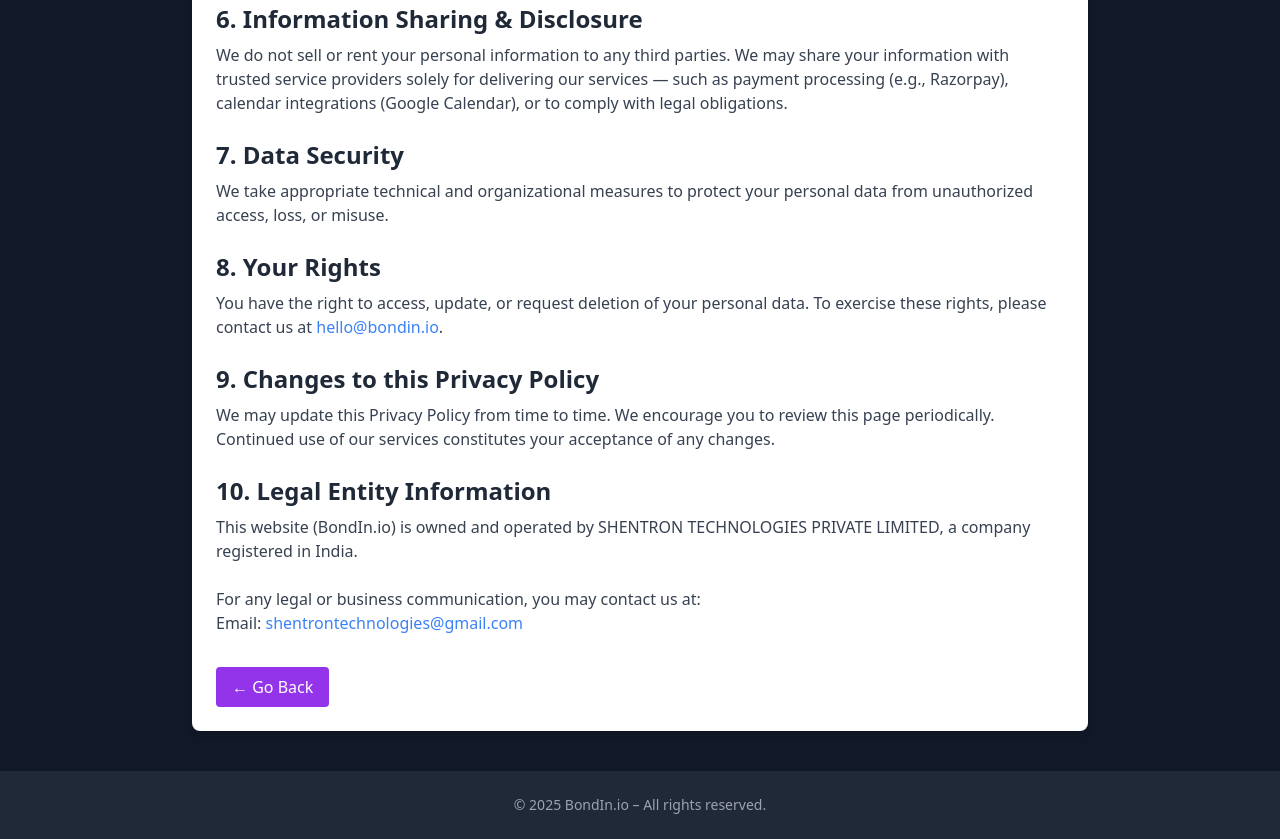
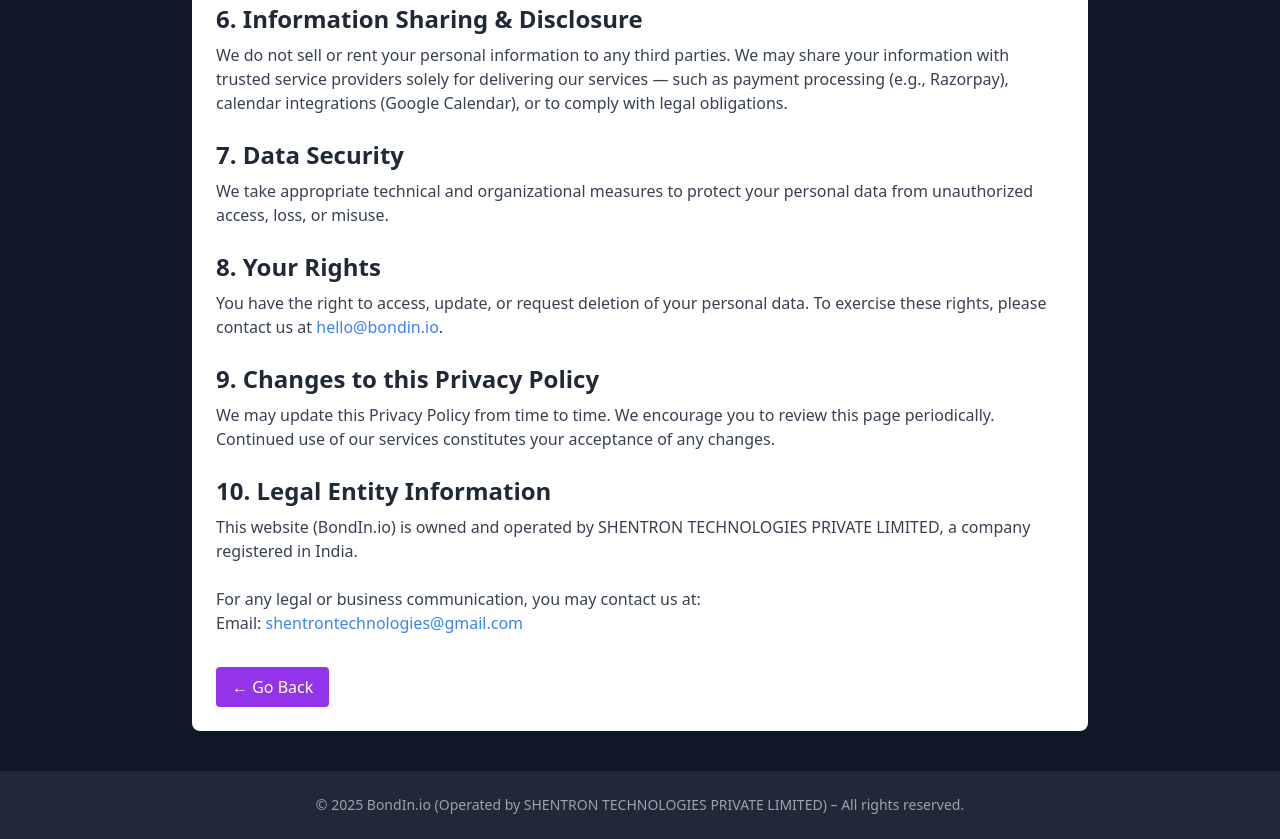
Before and after one commit to BondIn-io/bondin-landing, a plain HTML site: page privacy.html in a window 1280 px wide. Shown: the part 833-1672 px from the top of the page. Drawn offline with nearby package versions, Linux system fonts and the light colour scheme.

Commit message:
Update privacy.html

```diff
--- a/privacy.html
+++ b/privacy.html
@@ -112,9 +112,9 @@
   </main>
 
   <!-- Footer -->
-  <footer class="bg-gray-800 py-6 text-center text-gray-400 text-sm">
-    &copy; 2025 BondIn.io – All rights reserved.
-  </footer>
+ <footer class="bg-gray-800 py-6 text-center text-gray-400 text-sm">
+  &copy; 2025 BondIn.io (Operated by SHENTRON TECHNOLOGIES PRIVATE LIMITED) – All rights reserved.
+</footer>
 </body>
 
 </html>
```
